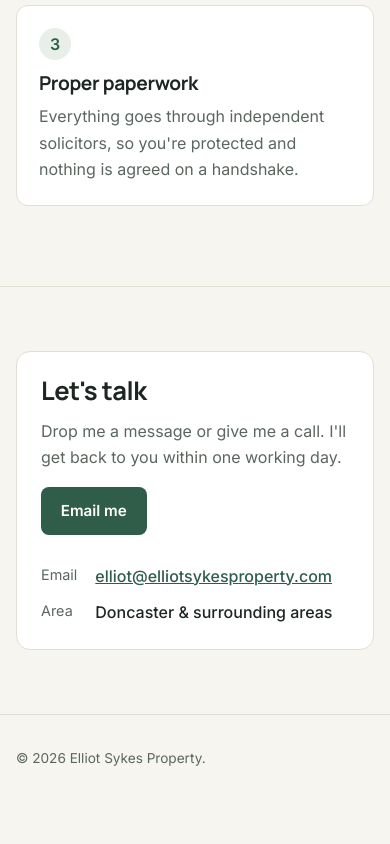
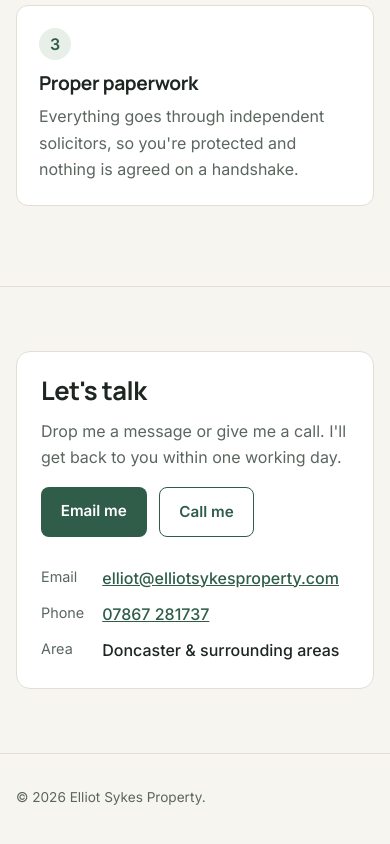
Before and after one commit to elliotsykes04-droid/elliotsykesproperty.com, a plain HTML site: page index.html in a window 390 px wide. Shown: the part 4166-5010 px from the top of the page. Before the commit the page ends 4984 px from the top, so only its background shows below. Drawn offline with Linux system fonts and the light colour scheme.

Commit message:
Add mobile number
Co-Authored-By: Claude Opus 5.5 <noreply@anthropic.com>
Claude-Session: https://claude.ai/code/session_01EnFgTk59a1KQ3Gd4uRDbEK

```diff
--- a/index.html
+++ b/index.html
@@ -167,10 +167,11 @@ footer{padding:32px 0 48px;color:var(--muted);font-size:.85rem;border-top:1px so
       <div>
         <h2>Let's talk</h2>
         <p class="muted">Drop me a message or give me a call. I'll get back to you within one working day.</p>
-        <a class="btn" href="mailto:elliot@elliotsykesproperty.com">Email me</a>
+        <div style="display:flex;gap:12px;flex-wrap:wrap"><a class="btn" href="mailto:elliot@elliotsykesproperty.com">Email me</a><a class="btn ghost" href="tel:+447867281737">Call me</a></div>
       </div>
       <dl>
         <dt>Email</dt><dd><a href="mailto:elliot@elliotsykesproperty.com">elliot@elliotsykesproperty.com</a></dd>
+        <dt>Phone</dt><dd><a href="tel:+447867281737">07867 281737</a></dd>
         <dt>Area</dt><dd>Doncaster &amp; surrounding areas</dd>
       </dl>
     </div>
```
